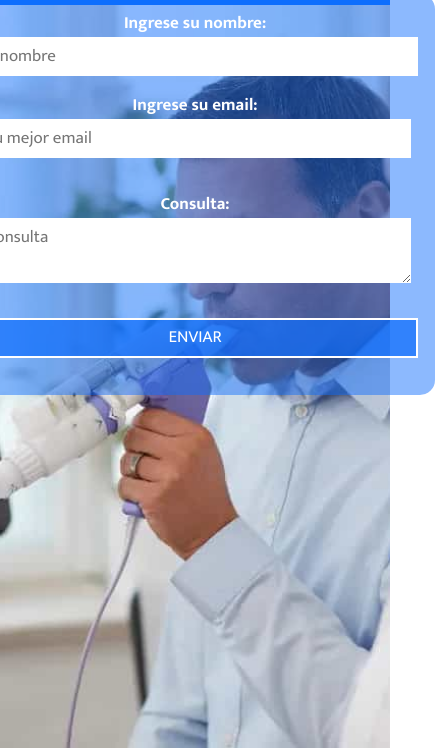
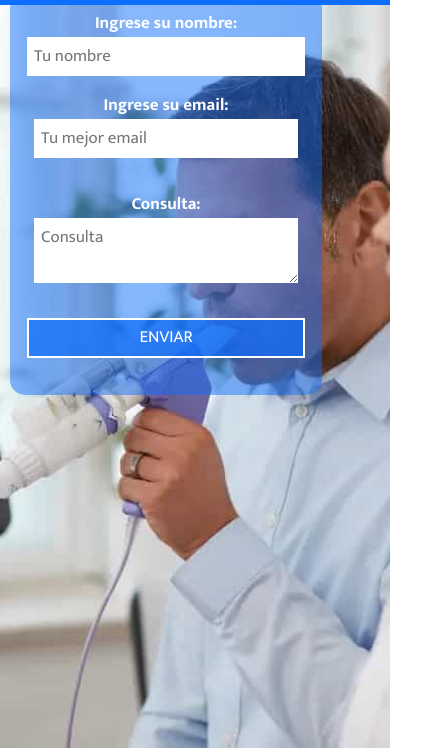
Before and after one commit to codenata/preentrega2-kreimer, a website: page pages/contacto.html in a window 390 px wide. Shown: the part 116-866 px from the top of the page, 445 px wide, since content can reach past the window. Drawn offline with nearby package versions, Linux system fonts and the light colour scheme.

Commit message:
queries form

```diff
--- a/scss/base/_media-query.scss
+++ b/scss/base/_media-query.scss
@@ -40,7 +40,7 @@
 
 
 @media screen and (max-width: 400px){
-    form{
+    .formulario form{
         width: 80%;
     }
 }
```
Also changed, not shown: ccs/estilos.css.
